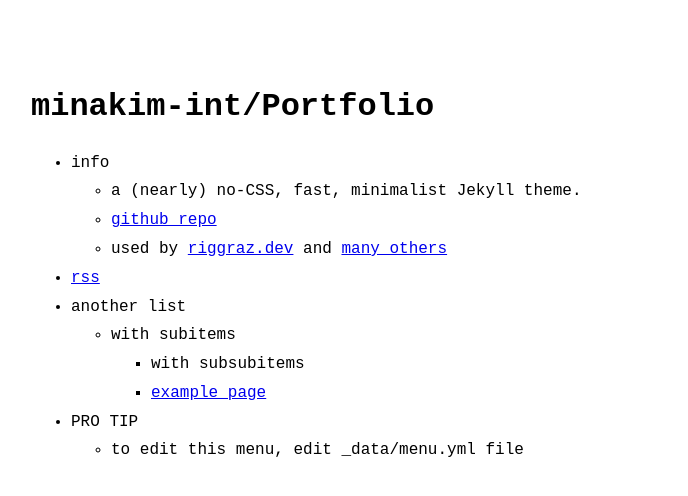
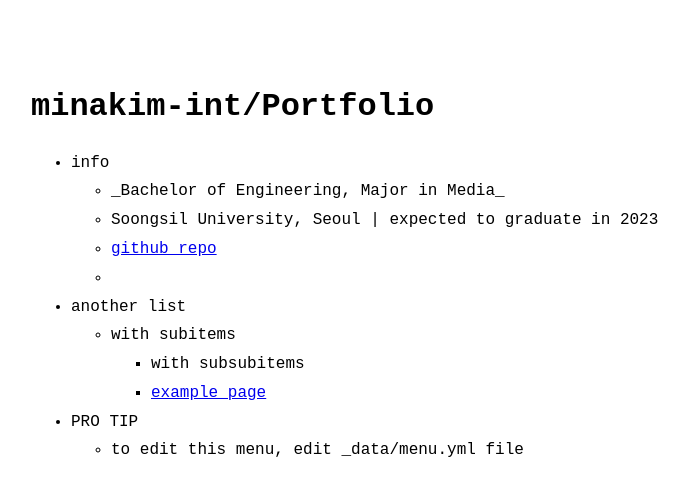
Before and after one commit to minakim-int/minakim-int.github.io, a Jekyll site: the page built from index.md, in a window 1280 px wide. Shown: the top 496 px of the page, without its empty margins (289-977 px from the left). Built offline with Jekyll 4.4.1, drawn with Linux system fonts in a browser that asks for light colours.

Commit message:
Update menu.yml

```diff
--- a/_data/menu.yml
+++ b/_data/menu.yml
@@ -4,13 +4,11 @@
 entries:
   - title: info
     entries:
-      - title: a (nearly) no-CSS, fast, minimalist Jekyll theme.
+      - title: _Bachelor of Engineering, Major in Media_
+      - title: Soongsil University, Seoul | expected to graduate in 2023
       - title: github repo
-        url: https://github.com/riggraz/no-style-please
-      - title: "used by <a href='https://riggraz.dev'>riggraz.dev</a> and <a href='https://github.com/riggraz/no-style-please/network/dependents'>many others</a>"
-
-  - title: rss
-    url: feed.xml
+        url: https://github.com/minakim-int
+      - title: #"used by <a href='https://riggraz.dev'>riggraz.dev</a> and <a href='https://github.com/riggraz/no-style-please/network/dependents'>many others</a>"
 
   - title: another list
     entries:
```
